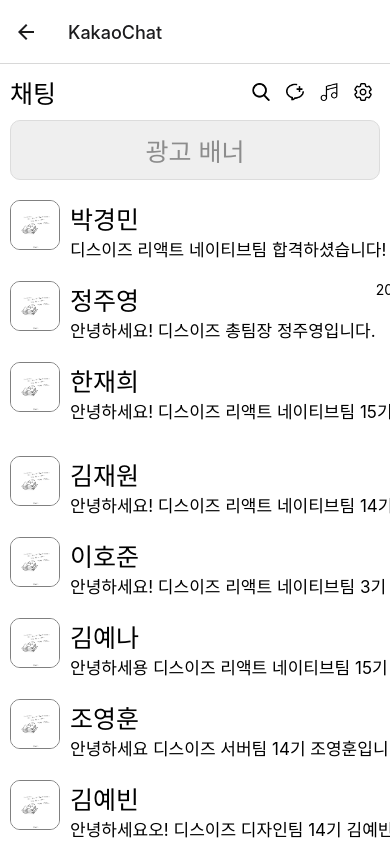
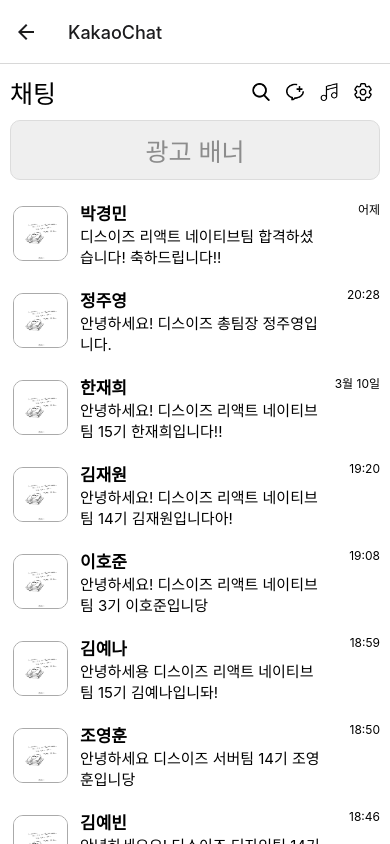
Before and after one commit to gangmin2/ReactNative, a React Native app: screen /KakaoChat in a window 390 px wide. Built offline with nearby package versions, Linux system fonts and the light colour scheme.

Commit message:
카카오톡 채팅방 수정

```diff
--- a/root/4_Kakao_ChatList.js
+++ b/root/4_Kakao_ChatList.js
@@ -198,14 +198,17 @@
 
 const Item = ({ title, description, date }) => (
     <TouchableOpacity style={styles.itemContainer} onPress={() => chatAlert(title)}>
-        <Image source={require("../img/profileImg/profile.jpg")} style={styles.profileImg}/>
-        <View style={{flexDirection: 'row', justifyContent: 'space-between', width: '82%'}}>
-            <View>
+        <View style={{flex: 1, alignItems: 'center', justifyContent: 'center', marginRight: 10}}>
+            <Image source={require("../img/profileImg/profile.jpg")} style={styles.profileImg}/>
+        </View>
+        <View style={{flex: 5, flexDirection: 'row'}}>
+            <View style={{flex: 4}}>
                 <Text style={styles.titleText}>{title}</Text>
                 <Text style={styles.descriptionText}>{description}</Text>
             </View>
-
-            <Text style={styles.dateText}>{date}</Text>
+            <View style={{flex: 1, alignItems: 'flex-end'}}>
+                <Text style={styles.dateText}>{date}</Text>
+            </View>
         </View>
     </TouchableOpacity>
 );
@@ -282,24 +285,24 @@
         color: '#8C8C8C'
     },
     titleText: {
-        fontSize: 25
+        fontSize: 17,
+        fontWeight: '600'
     },
     descriptionText: {
-        fontSize: 17
+        fontSize: 15
     },
     dateText: {
-        fontSize: 14
+        fontSize: 12,
     },
     itemContainer: {
         flexDirection: 'row',
         margin: 10
     },
     profileImg: {
-        width: 50,
-        height: 50,
-        marginRight: 10,
+        width: 55,
+        height: 55,
         borderWidth: 1,
-        borderColor: 'gray',
+        borderColor: '#AAAAAA',
         borderRadius: 10
     }
 })
```
